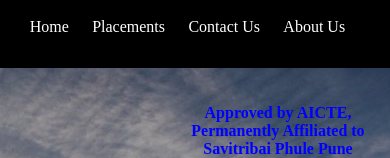
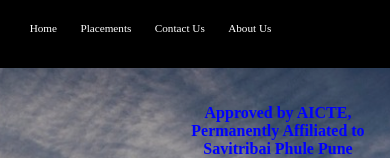
Before and after one commit to khardevishal/WT-Project, a plain HTML site: page index.html in a window 390 px wide. Shown: the top 158 px of the page. Drawn offline with Linux system fonts and the light colour scheme.

Commit message:
Update phone.css

```diff
--- a/phone.css
+++ b/phone.css
@@ -3,7 +3,7 @@
 }
 
 .navbar li a {
-    font-size: 1rem;
+    font-size: 0.7rem;
 }
 
 .txt {
```
